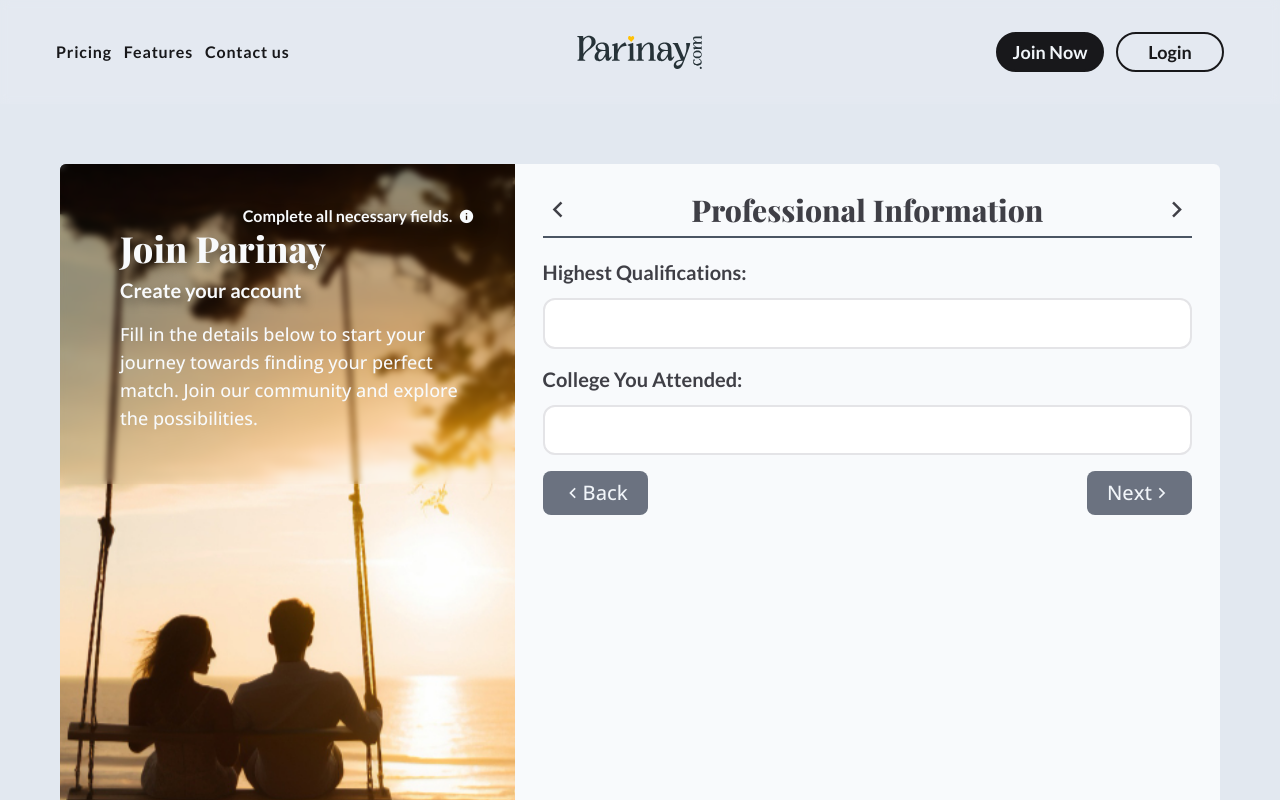
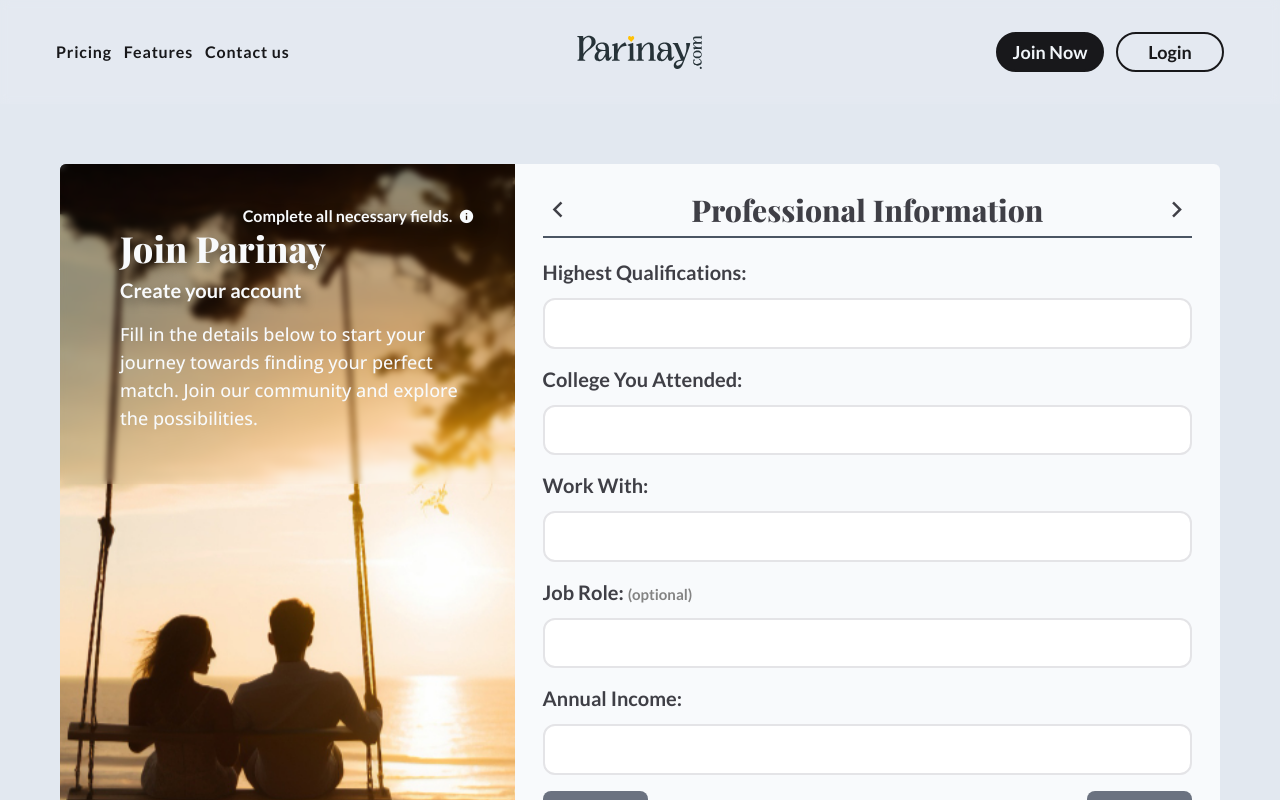
Before and after one commit to JyotiInHex/Parinay, a React (Create React App) app: page /register in a window 1280 px wide. Shown: the top 800 px of the page. Built offline with nearby package versions, Linux system fonts and the light colour scheme; the HTML template or start-up script is replaced by a standard one; a web font is replaced by a local one.

Commit message:
new update

```diff
--- a/src/auth/register.jsx
+++ b/src/auth/register.jsx
@@ -13,6 +13,7 @@ import {
   mostLikes,
   pets,
   qualifications,
+  workWith,
 } from "../data/formData";
 
 const Register = () => {
@@ -38,6 +39,9 @@ const Register = () => {
     pet: "",
     qualifications: "",
     collegeName: "",
+    workWith: "",
+    jobRole: "",
+    annualIncome: "",
   });
   const [animation, setAnimation] = useState("");
   const [isDropdownOpen, setIsDropdownOpen] = useState(false);
@@ -879,19 +883,110 @@ const Register = () => {
                       htmlFor="College You Attended"
                     >
                       <h3 className="text-xl font-lato font-semibold">
-                        College You Attended:
+                        College You Attended:{" "}
+                        {formData.qualifications === "preferred not to say" && (
+                          <span className="optional">(optional)</span>
+                        )}
                       </h3>
-                      {errors.collegeName && <p className="error">{errors.collegeName}</p>}
+                      {formData.qualifications !== "preferred not to say" && errors.collegeName && (
+                        <p className="error">{errors.collegeName}</p>
+                      )}
                       <input
                         className="outline-none border-2 border-zinc-200 rounded-xl w-full py-3 px-4 text-lg font-lato font-semibold text-zinc-800 leading-tight transition-all focus:border-blue-500"
                         id="College You Attended"
                         type="text"
                         name="collegeName"
-                        value={`${(formData.qualifications === 'preferred not to say') ? " " : formData.collegeName}`}
+                        value={`${
+                          formData.qualifications === "preferred not to say"
+                            ? "No filing required."
+                            : formData.collegeName
+                        }`}
                         onChange={handleChange}
                         disabled={
                           formData.qualifications === "preferred not to say"
                         }
+                      />
+                    </label>
+
+                    {/*  Work With */}
+                    <label
+                      className="relative flex flex-col gap-3 mb-4"
+                      htmlFor="Work With"
+                    >
+                      <h3 className="text-xl font-lato font-semibold">
+                        Work With:
+                      </h3>
+                      {errors.workWith && (
+                        <p className="error">{errors.workWith}</p>
+                      )}
+                      <div className="relative">
+                        <input
+                          className="outline-none border-2 border-zinc-200 rounded-xl w-full py-3 px-4 text-lg font-lato font-semibold text-zinc-800 leading-tight cursor-pointer transition-all focus:border-blue-500"
+                          type="text"
+                          name="workWith"
+                          id="Work With"
+                          value={formData.workWith}
+                          readOnly
+                          onClick={() => {
+                            setIsDropdownOpen(!isDropdownOpen);
+                            setToggleDropdown("workWith");
+                          }}
+                        />
+                        {!isDropdownOpen &&
+                          toggleDropdown === "workWith" && (
+                            <div
+                              className="absolute flex flex-col gap-2 w-full h-fit max-h-[350px] mt-1 bg-white border-2 border-zinc-200 overflow-x-hidden overflow-y-auto rounded-xl z-10"
+                              id="dropDownBox"
+                            >
+                              {workWith.map((type, index) => (
+                                <label
+                                  key={index}
+                                  className="py-2 px-4 text-lg font-lato font-semibold cursor-pointer hover:bg-gray-100"
+                                  htmlFor={type.toLowerCase()}
+                                >
+                                  <input
+                                    type="radio"
+                                    name="workWith"
+                                    id={type.toLowerCase()}
+                                    className="w-fit h-5 hidden"
+                                    value={type.toLowerCase()}
+                                    onChange={handleChange}
+                                  />
+                                  {type}
+                                </label>
+                              ))}
+                            </div>
+                          )}
+                      </div>
+                    </label>
+
+                    {/* Job Role */}
+                    <label className="flex flex-col gap-3 mb-4" htmlFor="Job Role">
+                      <h3 className="text-xl font-lato font-semibold">
+                        Job Role: <span className="optional">(optional)</span>
+                      </h3>
+                      <input
+                        className="outline-none border-2 border-zinc-200 rounded-xl w-full py-3 px-4 text-lg font-lato font-semibold text-zinc-800 leading-tight transition-all focus:border-blue-500"
+                        id="Job Role"
+                        type="text"
+                        name="jobRole"
+                        value={formData.jobRole}
+                        onChange={handleChange}
+                      />
+                    </label>
+
+                    {/* Annual Income: */}
+                    <label className="flex flex-col gap-3 mb-4" htmlFor="Annual Income:">
+                      <h3 className="text-xl font-lato font-semibold">
+                        Annual Income:
+                      </h3>
+                      <input
+                        className="outline-none border-2 border-zinc-200 rounded-xl w-full py-3 px-4 text-lg font-lato font-semibold text-zinc-800 leading-tight transition-all focus:border-blue-500"
+                        id="Annual Income:"
+                        type="annualIncome"
+                        name="annualIncome"
+                        value={formData.annualIncome}
+                        onChange={handleChange}
                       />
                     </label>
                     <div className="flex flex-row justify-between items-center w-full h-auto">
--- a/src/auth/validation.jsx
+++ b/src/auth/validation.jsx
@@ -18,6 +18,8 @@ function validation(step, data) {
     pet,
     qualifications,
     collegeName,
+    workWith,
+    annualIncome,
   } = data;
   let errors = {};
   const emailPattern = /^[^\s@]+@[^\s@]+\.[^\s@]+$/;
@@ -94,10 +96,16 @@ function validation(step, data) {
     break;
     case 4:
       if (qualifications === "") {
-        errors.qualifications = "qualifications";
+        errors.qualifications = "Enter highest qualification.";
       }
       if (collegeName === "" && qualifications != "preferred not to say") {
-        errors.collegeName = "error";
+        errors.collegeName = "Enter college name";
+      }
+      if (workWith === "") {
+        errors.workWith = "Specify employment type.";
+      }
+      if (annualIncome === "") {
+        errors.annualIncome = "Enter annual income.";
       }
       break;
     default:
--- a/src/data/formData.jsx
+++ b/src/data/formData.jsx
@@ -214,6 +214,14 @@ export let qualifications = {
     "Certificate in Yoga Instruction",
   ],
   "Others":[
+    "Secondary School",
     "Preferred Not to say",
   ]
 };
+export let workWith = [
+  "Business",
+  "Government Job",
+  "Private Job",
+  "Self Employed",
+  "Not Working",
+]
```
